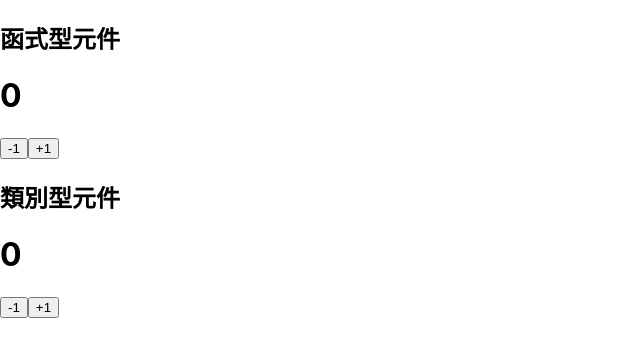
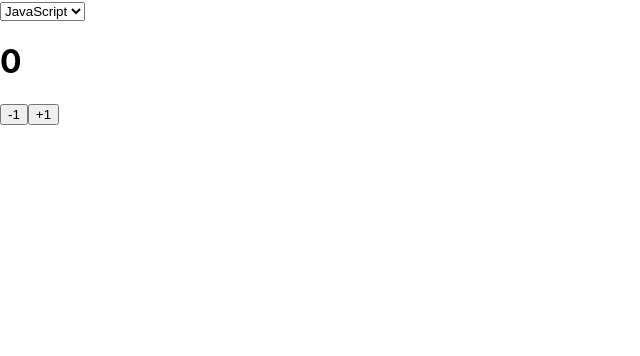
Before and after one commit to jchans-learning/react-class, a React (Create React App) app in the folder react-0121/: page / in a window 1280 px wide. Shown: the top 356 px of the page, without its empty margins (0-640 px from the left). Built offline with nearby package versions, Linux system fonts and the light colour scheme.

Commit message:
in class note

```diff
--- a/react-0121/src/App.js
+++ b/react-0121/src/App.js
@@ -1,13 +1,10 @@
-import CountFunc from './components/CountFunc'
+import SelectBox from './components/SelectBox'
 import CountClass from './components/CountClass'
 
 function App() {
   return (
     <>
-      <h2>函式型元件</h2>
-      <CountFunc />
-
-      <h2>類別型元件</h2>
+      <SelectBox />
       <CountClass />
     </>
   )
--- a/react-0121/src/components/CountClass.js
+++ b/react-0121/src/components/CountClass.js
@@ -14,14 +14,18 @@ class CountClass extends React.Component {
         <h1>{this.state.total}</h1>
         <button
           onClick={() => {
-            this.setState({ total: this.state.total - 1 })
+            const newTotal = this.state.total - 1
+            this.setState({ total: newTotal })
+            console.log(newTotal)
           }}
         >
           -1
         </button>
         <button
           onClick={() => {
-            this.setState({ total: this.state.total + 1 })
+            const newTotal = this.state.total + 1
+            this.setState({ total: newTotal })
+            console.log(newTotal)
           }}
         >
           +1
--- /dev/null
+++ b/react-0121/src/components/SelectBox.js
@@ -0,0 +1,33 @@
+import { useState } from 'react'
+
+function SelectBox() {
+  const [text, setText] = useState('')
+
+  const handleChange = (e) => {
+    // 先計算最後的更新值，建立一個新的值的變數（或常數）
+    const newText = e.target.value
+    setText(newText) // 後執行
+    console.log(newText) // 先執行
+  }
+
+  return (
+    <>
+      <>
+        <select onChange={handleChange} value={text}>
+          <option value="JavaScript" key={1}>
+            JavaScript
+          </option>
+          <option value="Angular2" key={2}>
+            Angular2
+          </option>
+          <option value="React" key={3}>
+            React
+          </option>
+        </select>
+        <h1>{text}</h1>
+      </>
+    </>
+  )
+}
+
+export default SelectBox
```
Also changed, not shown: 2 other files (tests, documents, lock files or other folders).
